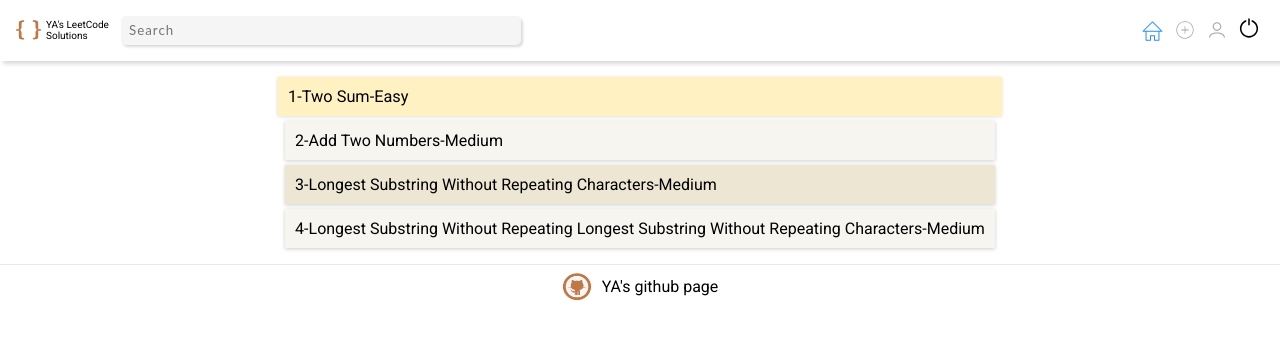
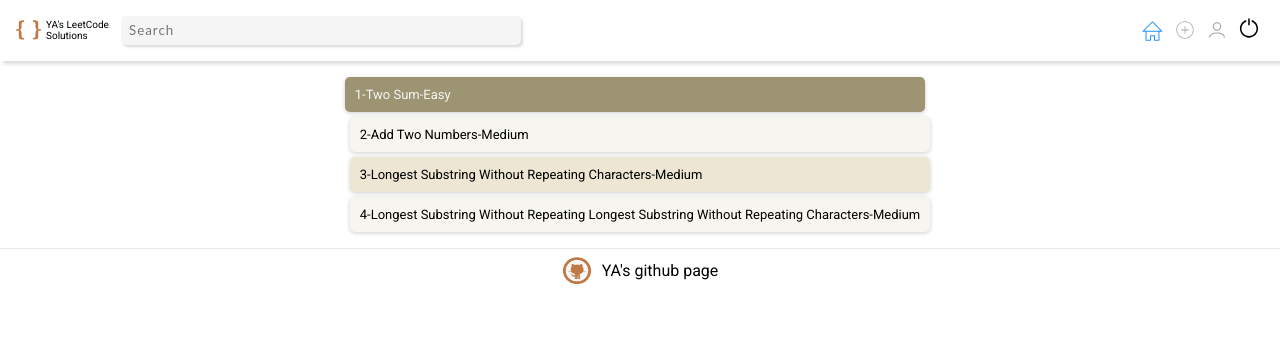
Before and after one commit to yalcinaksakal/myLeetCode, a Next.js app: page / in a window 1280 px wide. In both pictures the pointer is over the item 640 px from the left and 96 px from the top of the page. Shown: the top 340 px of the page. Built offline with nearby package versions, Linux system fonts and the light colour scheme.

Commit message:
homepage design

```diff
--- a/components/ProblemList/ListItem/ListItem.module.scss
+++ b/components/ProblemList/ListItem/ListItem.module.scss
@@ -3,11 +3,14 @@
   box-shadow: 0 1px 4px rgba(0, 0, 0, 0.2);
   padding: 10px;
   background-color: var(--backColor);
-  transition: all 0.2s ease-out;
+  transition: transform 0.2s ease-out;
   cursor: pointer;
+  border-radius: 5px;
+  font-size: 13px;
 
   &:hover {
-    transform: scale(1.02);
-    background-color: #fff1c2;
+    transform: translateX(-5px);
+    background-color: #9d9474;
+    color: whitesmoke;
   }
 }
```
